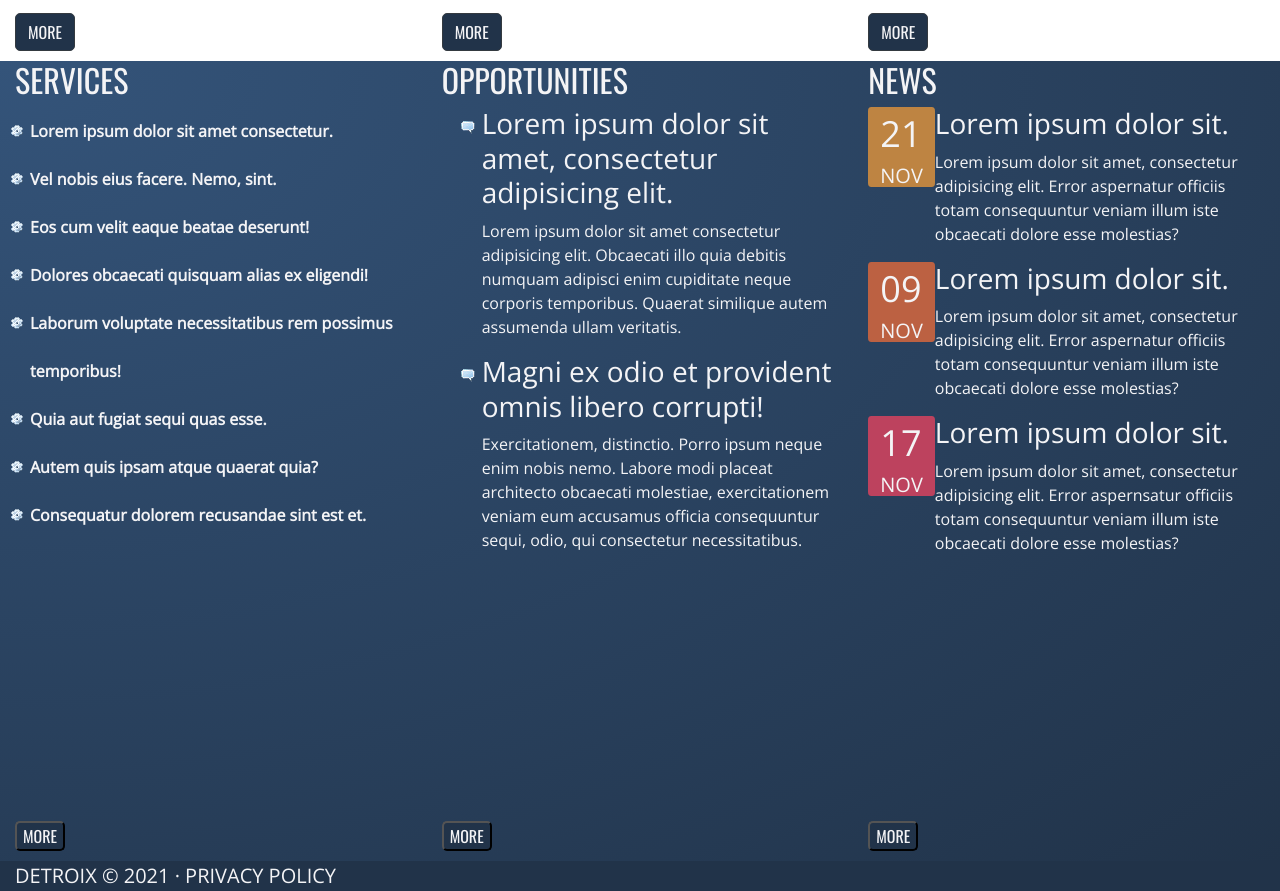
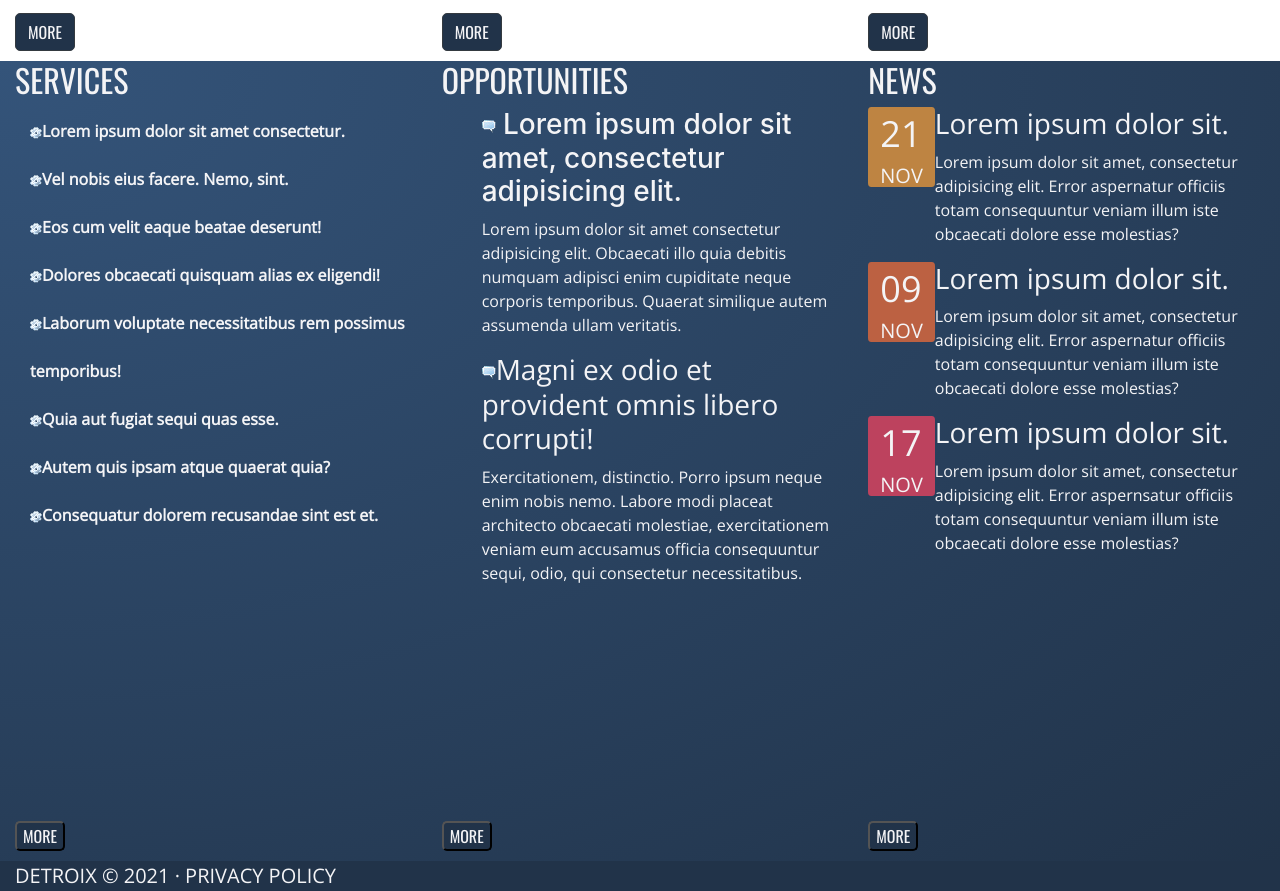
Before and after one commit to lhpartridge/Detroix, a plain HTML site: page index.html in a window 1280 px wide. Shown: the part 1113-2004 px from the top of the page. Drawn offline with nearby package versions, Linux system fonts and the light colour scheme.

Commit message:
replaced icons

```diff
--- a/css/style.css
+++ b/css/style.css
@@ -192,7 +192,6 @@ footer {
     line-height: 2;
     padding-left: 15px;
     padding-bottom: 10px;
-    list-style-image: url(media/cog.png);
 }
 
 @media (min-width: 768px) {
@@ -215,7 +214,7 @@ footer {
 }
 
 .opportunities-list {
-    list-style-image: url(media/chat.png);
+    list-style-type: none;
 }
 
 @media (max-width: 768px) {
--- a/index.html
+++ b/index.html
@@ -139,14 +139,14 @@
                             <div class="footer-div services">
                                 <h2 class="sub-header">services</h2>
                                 <ul class="service-list">
-                                    <li class="service-list-item"><a href="#link">Lorem ipsum dolor sit amet consectetur.</a></li>
-                                    <li class="service-list-item"><a href="#link">Vel nobis eius facere. Nemo, sint.</a></li>
-                                    <li class="service-list-item"><a href="#link">Eos cum velit eaque beatae deserunt!</a></li>
-                                    <li class="service-list-item"><a href="#link">Dolores obcaecati quisquam alias ex eligendi!</a></li>
-                                    <li class="service-list-item"><a href="#link">Laborum voluptate necessitatibus rem possimus temporibus!</a></li>
-                                    <li class="service-list-item"><a href="#link">Quia aut fugiat sequi quas esse.</a></li>
-                                    <li class="service-list-item"><a href="#link">Autem quis ipsam atque quaerat quia?</a></li>
-                                    <li class="service-list-item"><a href="#link">Consequatur dolorem recusandae sint est et.</a></li>
+                                    <li class="service-list-item"><a href="#link"><img src="css/media/cog.png" alt="">Lorem ipsum dolor sit amet consectetur.</a></li>
+                                    <li class="service-list-item"><a href="#link"><img src="css/media/cog.png" alt="">Vel nobis eius facere. Nemo, sint.</a></li>
+                                    <li class="service-list-item"><a href="#link"><img src="css/media/cog.png" alt="">Eos cum velit eaque beatae deserunt!</a></li>
+                                    <li class="service-list-item"><a href="#link"><img src="css/media/cog.png" alt="">Dolores obcaecati quisquam alias ex eligendi!</a></li>
+                                    <li class="service-list-item"><a href="#link"><img src="css/media/cog.png" alt="">Laborum voluptate necessitatibus rem possimus temporibus!</a></li>
+                                    <li class="service-list-item"><a href="#link"><img src="css/media/cog.png" alt="">Quia aut fugiat sequi quas esse.</a></li>
+                                    <li class="service-list-item"><a href="#link"><img src="css/media/cog.png" alt="">Autem quis ipsam atque quaerat quia?</a></li>
+                                    <li class="service-list-item"><a href="#link"><img src="css/media/cog.png" alt="">Consequatur dolorem recusandae sint est et.</a></li>
                                 </ul>
                                 <button class="button more footer-more">more</button>
                             </div>
@@ -159,11 +159,13 @@
                                 <h2 class="sub-header">opportunities</h2>
                                 <ul class="opportunities-list">
                                     <li class="opp-list-item opp-list-item-1">
-                                        <h3 class="footer-link"><a href="#link">Lorem ipsum dolor sit amet, consectetur adipisicing elit.</a></h3>
+                                        <h3 class="footer-link"><a href="#link"><img src="css/media/chat.png" alt="">
+
+                                        </a>Lorem ipsum dolor sit amet, consectetur adipisicing elit.</a></h3>
                                         <p class="list-text">Lorem ipsum dolor sit amet consectetur adipisicing elit. Obcaecati illo quia debitis numquam adipisci enim cupiditate neque corporis temporibus. Quaerat similique autem assumenda ullam veritatis.</p>
                                     </li>
                                     <li class="opp-list-item opp-list-item-2">
-                                        <h3 class="footer-link"><a href="#link">Magni ex odio et provident omnis libero corrupti!</a></h3>
+                                        <h3 class="footer-link"><a href="#link"><img src="css/media/chat.png" alt="">Magni ex odio et provident omnis libero corrupti!</a></h3>
                                         <p class="list-text">Exercitationem, distinctio. Porro ipsum neque enim nobis nemo. Labore modi placeat architecto obcaecati molestiae, exercitationem veniam eum accusamus officia consequuntur sequi, odio, qui consectetur necessitatibus.</p>
                                     </li>
                                 </ul>
```
